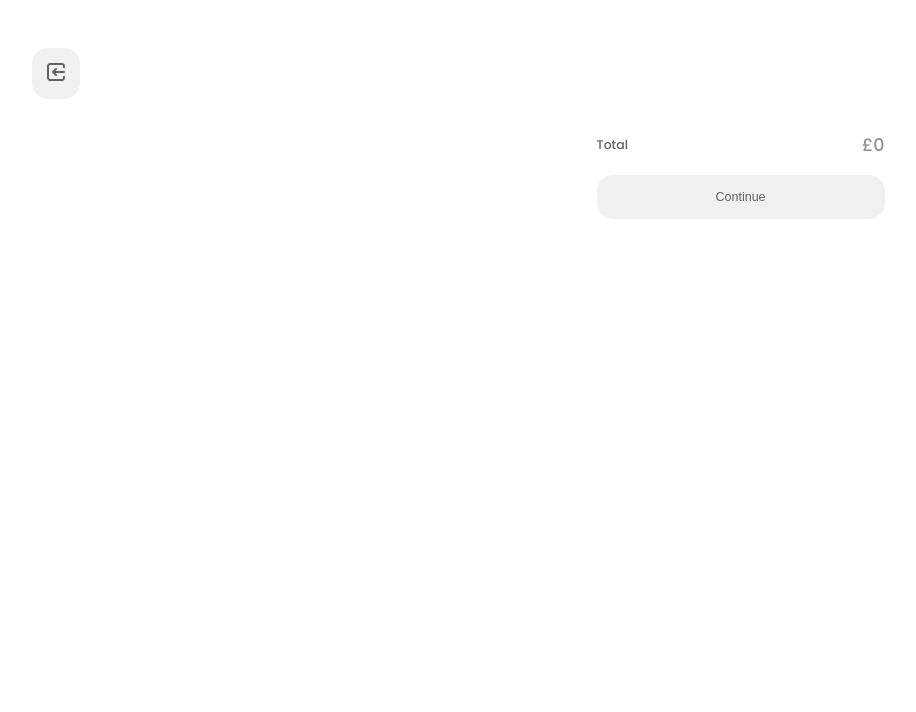
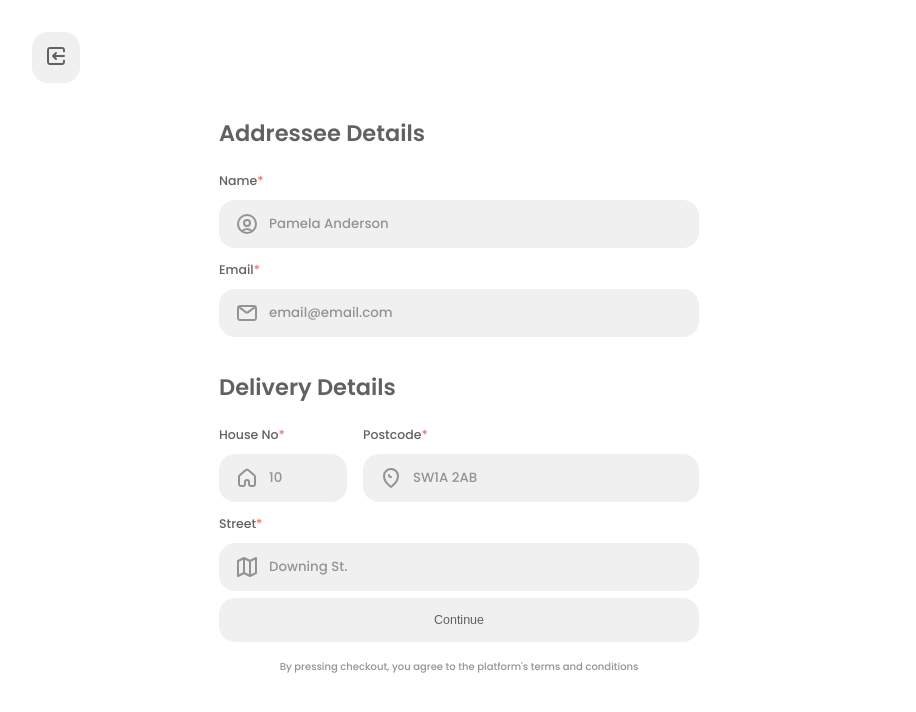
Before and after one commit to 1imo/E-Commerce-Front-End, a React (Vite) app in the folder front_end/: page / in a window 1280 px wide. Shown: the top 712 px of the page, without its empty margins (181-1097 px from the left). Built offline with nearby package versions, Linux system fonts and the light colour scheme.

Commit message:
Chekout form

```diff
--- a/front_end/src/App.tsx
+++ b/front_end/src/App.tsx
@@ -21,9 +21,10 @@ import BasketCrdGrid from "./Organisms/Basket-Crd-Grid/Index";
 import Home from "./Pages/Home-Page/Index";
 import ProductPage from "./Pages/Product-Page/Index";
 import BasketPage from "./Pages/Basket-Page/Index";
+import CheckoutPage from "./Pages/Checkout-Page/Index";
 
 function App() {
-	return <BasketPage />;
+	return <CheckoutPage />;
 }
 
 export default App;
--- a/front_end/src/Molecules/Btn-Main/Index.tsx
+++ b/front_end/src/Molecules/Btn-Main/Index.tsx
@@ -1,19 +1,22 @@
 import { FC } from "react";
 import Text from "../../Atoms/Text";
 import "./Style.css";
-import Heading from "../../Atoms/Headings";
+
+type BtnType = "submit";
 
 interface Props {
 	text: string;
-	output: (value: boolean) => void;
+	type?: BtnType;
+	cb: (value: boolean) => void;
 }
 
-const BtnMain: FC<Props> = ({ text, output }) => {
+const BtnMain: FC<Props> = ({ text, cb, type = undefined }) => {
 	return (
 		<button
 			className="btn-main"
 			aria-label="region"
-			onClick={() => output(true)}
+			onClick={() => cb(true)}
+			type={type}
 		>
 			<Text size="two" text={text} colour="--grey-one" />
 		</button>
--- a/front_end/src/Molecules/Crd-Basket/Style.css
+++ b/front_end/src/Molecules/Crd-Basket/Style.css
@@ -39,6 +39,7 @@
 	.basket-crd {
 		flex-direction: column;
 		row-gap: 16px;
+		padding: 16px 16px 32px;
 	}
 
 	.basket-crd-grid__info-options {
--- a/front_end/src/Molecules/Input/Index.tsx
+++ b/front_end/src/Molecules/Input/Index.tsx
@@ -1,10 +1,11 @@
-import { FC, useState } from "react";
+import { FC, RefObject, useState, useRef, useEffect } from "react";
 import Icon from "../../Atoms/Icons";
 import "./Style.css";
 import Text from "../../Atoms/Text";
 
 // Types
 type Icon = "Search" | "User" | "Email" | "House" | "Pin" | "Map";
+type InputType = "text" | "email" | "number" | "password";
 
 // Props
 interface Props {
@@ -12,9 +13,20 @@ interface Props {
 	placeholder: string;
 	label?: string;
 	required?: Boolean;
+	name?: string;
+	inputType?: InputType;
 }
 
-const Input: FC<Props> = ({ type, placeholder, label, required }) => {
+const Input: FC<Props> = ({
+	type,
+	placeholder,
+	label,
+	required = false,
+	name = undefined,
+	inputType = "text",
+}) => {
+	const containerRef = useRef<HTMLDivElement>(null);
+	const inputRef = useRef<HTMLInputElement | null>(null);
 	let icon;
 
 	switch (type) {
@@ -38,6 +50,26 @@ const Input: FC<Props> = ({ type, placeholder, label, required }) => {
 			break;
 	}
 
+	useEffect(() => {
+		const handleInputChange = () => {
+			if (inputRef.current?.value && inputRef.current.value.length > 0) {
+				containerRef.current?.classList.add(
+					"input__container--not-empty"
+				);
+			} else {
+				containerRef.current?.classList.remove(
+					"input__container--not-empty"
+				);
+			}
+		};
+
+		inputRef.current?.addEventListener("input", handleInputChange);
+
+		return () => {
+			inputRef.current?.removeEventListener("input", handleInputChange);
+		};
+	}, []);
+
 	return (
 		<section className="input">
 			{label ? (
@@ -60,9 +92,16 @@ const Input: FC<Props> = ({ type, placeholder, label, required }) => {
 					type == "Search" ? "input__container--search" : ""
 				}`}
 				aria-label="region"
+				ref={containerRef}
 			>
 				{icon}
-				<input placeholder={placeholder} />
+				<input
+					placeholder={placeholder}
+					ref={inputRef}
+					required={required ? true : false}
+					name={name}
+					type={inputType}
+				/>
 			</div>
 		</section>
 	);
--- a/front_end/src/Molecules/Input/Style.css
+++ b/front_end/src/Molecules/Input/Style.css
@@ -2,7 +2,7 @@
 	display: flex;
 	flex-direction: column;
 	row-gap: 8px;
-	width: 100% !important;
+	box-sizing: border-box;
 }
 
 .input > label {
@@ -10,6 +10,10 @@
 	flex-direction: row;
 	align-items: center;
 	gap: 4px;
+}
+
+.input > div:first-child {
+	white-space: nowrap;
 }
 
 .input__container {
@@ -21,7 +25,12 @@
 	border-radius: 16px;
 	column-gap: 8px;
 	cursor: text;
-	width: 100% !important;
+}
+
+.input__container > svg {
+	width: 24px !important;
+	height: 24px !important;
+	flex-shrink: 0;
 }
 
 .input__container input {
@@ -30,10 +39,13 @@
 	width: 100%;
 	caret-color: var(--grey-one);
 	color: var(--grey-two);
+	font-weight: 500;
+	box-sizing: border-box;
 }
 
 .input__container input::placeholder {
 	color: var(--grey-two);
+	font-weight: 500;
 }
 
 .input__container input:focus {
@@ -52,6 +64,14 @@
 .input__container > input:not(:placeholder-shown) {
 	/* color: var(--grey-one) !important; */
 	stroke: var(--grey-one) !important;
+}
+
+.input__container--not-empty > svg > path {
+	stroke: var(--grey-one);
+}
+
+.input__container--not-empty > input {
+	color: var(--grey-one);
 }
 
 .input__container input::after {
--- /dev/null
+++ b/front_end/src/Pages/Checkout-Page/Index.tsx
@@ -0,0 +1,107 @@
+import { FC, useState } from "react";
+import NavBar from "../../Organisms/Nav-Bar/Index";
+import Input from "../../Molecules/Input/Index";
+import Heading from "../../Atoms/Headings";
+import BtnMain from "../../Molecules/Btn-Main/Index";
+import Text from "../../Atoms/Text";
+import "./Style.css";
+
+const CheckoutPage: FC = () => {
+	const [proceed, setProceed] = useState<boolean>(false);
+
+	const onSubmit = (e: React.FormEvent<HTMLFormElement>) => {
+		e.preventDefault();
+		// console.log(e.target);
+		const formData = new FormData(e.target as HTMLFormElement);
+
+		const name = formData.get("name") as string;
+		const email = formData.get("email") as string;
+		const houseNumber = formData.get("houseNo") as string;
+		const postcode = formData.get("postcode") as string;
+		const street = formData.get("street") as string;
+
+		// Create an object with the form data
+		const formDataObject = {
+			name,
+			email,
+			houseNumber,
+			postcode,
+			street,
+		};
+
+		console.log(formDataObject);
+	};
+
+	return (
+		<main className="checkout-page">
+			<NavBar left="Back" />
+			<form onSubmit={onSubmit} className="checkout-page__form">
+				<div className="checkout-page__section">
+					<Heading
+						type="Primary"
+						size="one"
+						text="Addressee Details"
+						colour="--grey-one"
+					/>
+					<Input
+						type="User"
+						placeholder="Pamela Anderson"
+						label="Name"
+						required={true}
+						name="name"
+					/>
+					<Input
+						type="Email"
+						placeholder="email@email.com"
+						label="Email"
+						required={true}
+						name="email"
+						inputType="email"
+					/>
+				</div>
+				<div className="checkout-page__section">
+					<Heading
+						type="Primary"
+						size="one"
+						text="Delivery Details"
+						colour="--grey-one"
+					/>
+					<div className="checkout-page__input-group">
+						<Input
+							type="House"
+							placeholder="10"
+							label="House No"
+							required={true}
+							name="houseNo"
+							inputType="number"
+						/>
+						<Input
+							type="Pin"
+							placeholder="SW1A 2AB"
+							label="Postcode"
+							required={true}
+							name="postcode"
+						/>
+					</div>
+					<Input
+						type="Map"
+						placeholder="Downing St."
+						label="Street"
+						required={true}
+						name="street"
+					/>
+				</div>
+				<div className="checkout-page__button">
+					<BtnMain type="submit" text="Continue" cb={setProceed} />
+					<Text
+						size="two"
+						text="By pressing checkout, you agree to the platform's terms and conditions"
+						colour="--grey-two"
+					/>
+				</div>
+			</form>
+		</main>
+	);
+};
+
+export default CheckoutPage;
--- /dev/null
+++ b/front_end/src/Pages/Checkout-Page/Style.css
@@ -0,0 +1,58 @@
+.checkout-page {
+	display: flex;
+	flex-direction: column;
+	align-items: center;
+	min-height: 100svh;
+}
+
+.checkout-page__form {
+	padding: 16px 0px;
+	box-sizing: border-box;
+	display: flex;
+	flex-direction: column;
+	row-gap: 32px;
+	max-width: 480px;
+	min-height: calc(100svh - 96px);
+	position: relative;
+}
+
+.checkout-page__section {
+	display: flex;
+	flex-direction: column;
+	row-gap: 8px;
+}
+
+.checkout-page__section > h1 {
+	padding-bottom: 8px;
+}
+
+.checkout-page__input-group {
+	display: flex;
+	flex-direction: row;
+	width: 100%;
+	column-gap: 16px;
+}
+
+.checkout-page__input-group > .input:nth-child(1) {
+	width: 20%;
+	min-width: 128px;
+}
+
+.checkout-page__input-group > .input:nth-child(2) {
+	flex: 1;
+}
+
+.checkout-page__button {
+	display: flex;
+	flex-direction: column;
+	align-items: center;
+	row-gap: 16px;
+	position: absolute;
+	bottom: 128px;
+	width: 100%;
+}
+
+.checkout-page__button > p {
+	font-size: 10px;
+	line-height: 17.5px;
+}
```
